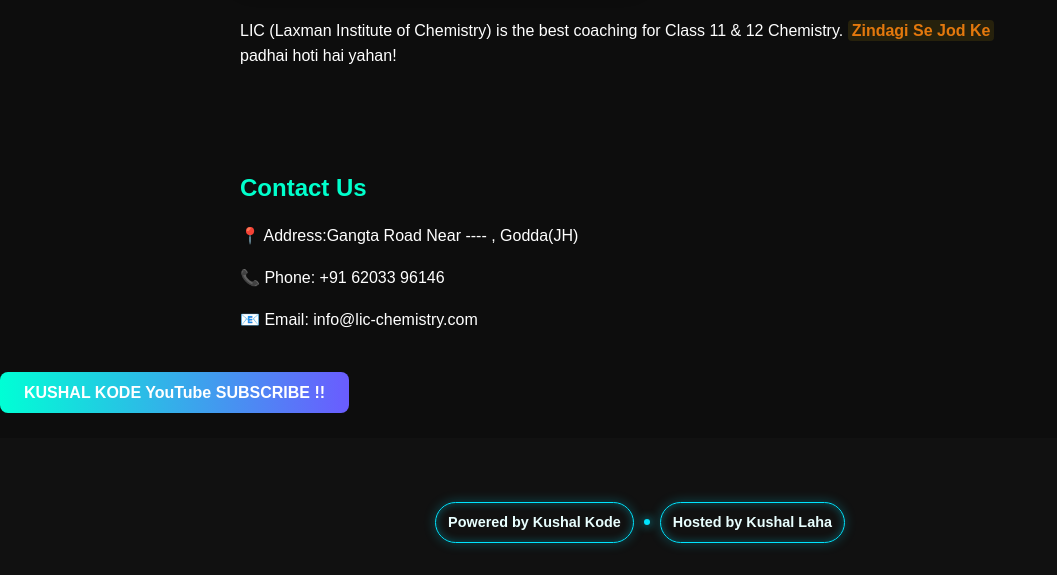
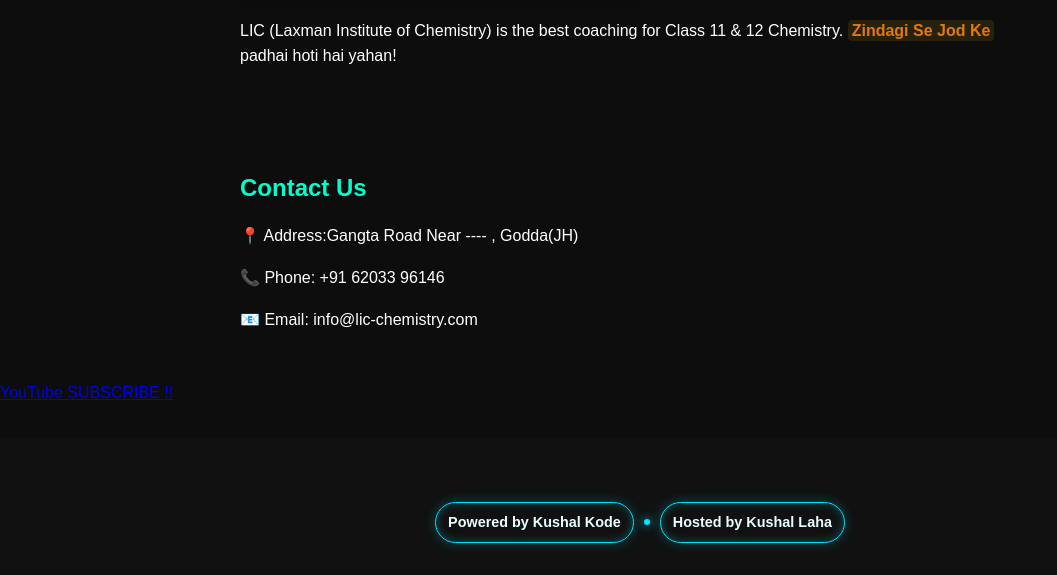
Before and after one commit to KushalKode/licgodda1, a plain HTML site: page index.html in a window 1280 px wide. Shown: the part 2097-2672 px from the top of the page, without its empty margins (0-1057 px from the left). Drawn offline with Linux system fonts and the light colour scheme.

Commit message:
Update index.html

```diff
--- a/index.html
+++ b/index.html
@@ -85,7 +85,7 @@
     <p>📧 Email: info@lic-chemistry.com</p>
   </section>
 
-<a href="https://youtube.com/@kushalkode?si=txpJGfWKRa8rCitP" class="btn">KUSHAL KODE YouTube SUBSCRIBE !!
+<a href=class="btn"> YouTube SUBSCRIBE !!
 </a>
 
   <!-- Footer -->
```
